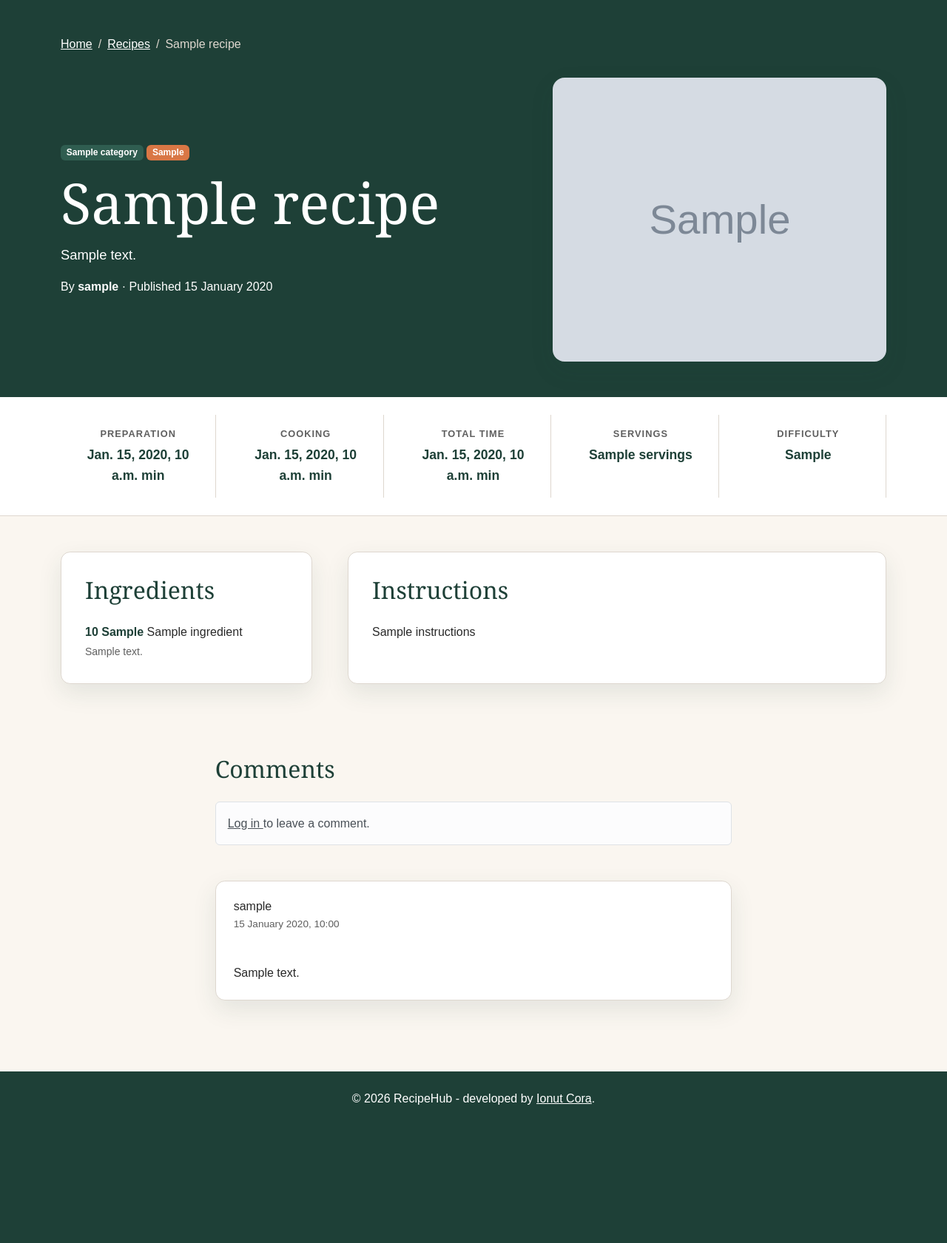
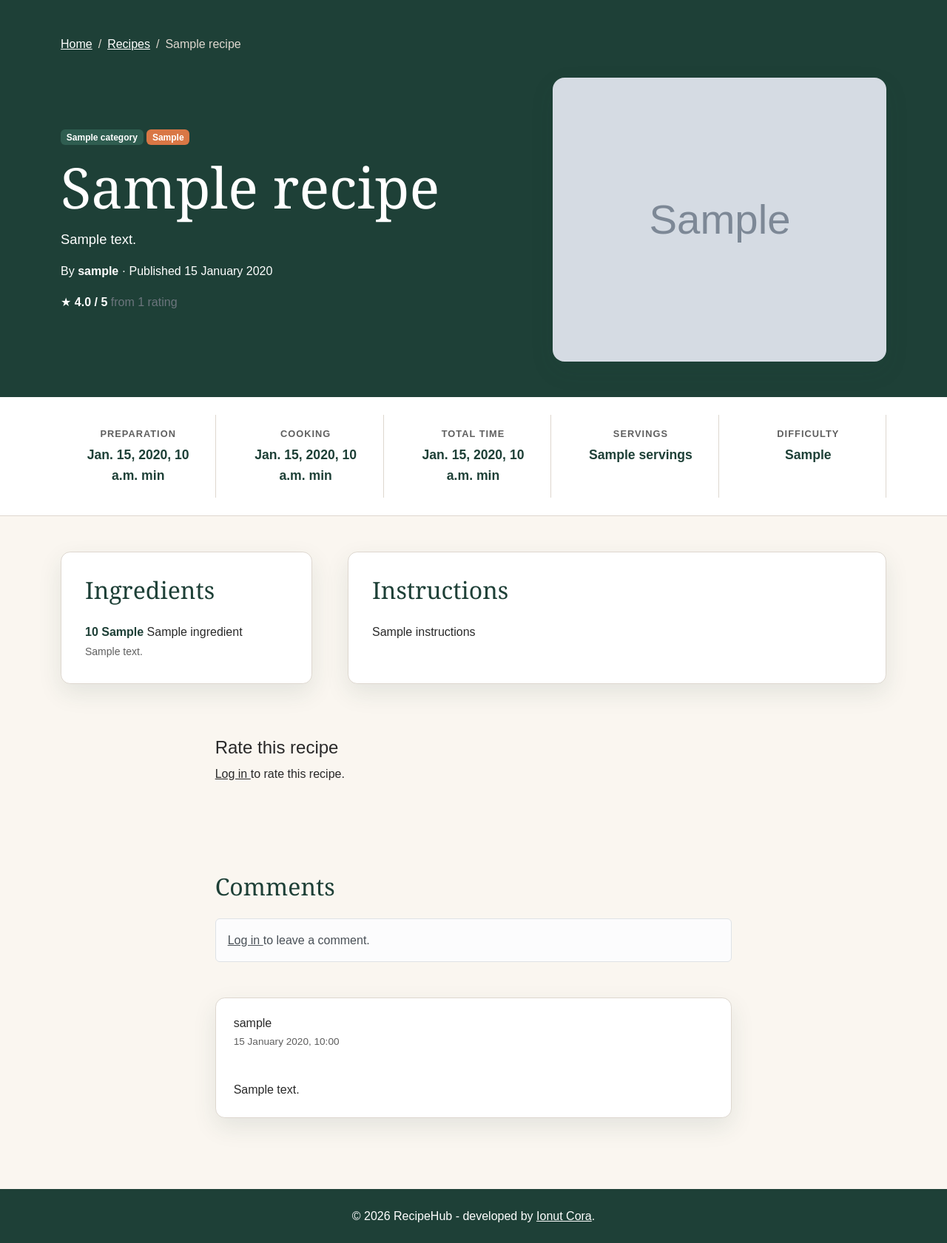
Before and after one commit to Ionut-Cora/recipehub, a Django app: template templates/recipes/recipe_detail.html in a window 1280 px wide. Shown: the part 59-1740 px from the top of the page at 74% size. Before the commit the page ends 1553 px from the top, so only its background shows below. Run offline with Django 3.2, Linux system fonts and the light colour scheme; the template is opened without the code that fills it: most values are stand-ins (such as "Sample title", 1, 10 or a date in 2020); grey boxes marked "Sample" are stand-in pictures.

Commit message:
Add recipe ratings

```diff
--- a/recipes/urls.py
+++ b/recipes/urls.py
@@ -44,6 +44,11 @@ urlpatterns = [
         name="comment_delete",
     ),
     path(
+        "recipes/<slug:slug>/rate/",
+        views.recipe_rate,
+        name="recipe_rate",
+    ),
+    path(
         "recipes/<slug:slug>/",
         views.recipe_detail,
         name="recipe_detail",
--- a/templates/recipes/recipe_detail.html
+++ b/templates/recipes/recipe_detail.html
@@ -57,6 +57,27 @@
                                 {{ recipe.created_on|date:"j F Y" }}
                             </time>
                         </p>
+
+                        <div class="recipe-rating-summary mt-3">
+                            {% if average_rating %}
+                                <span class="rating-stars" aria-hidden="true">
+                                    ★
+                                </span>
+
+                                <strong>
+                                    {{ average_rating|floatformat:1 }} / 5
+                                </strong>
+
+                                <span class="text-secondary">
+                                    from {{ recipe.ratings.count }}
+                                    rating{{ recipe.ratings.count|pluralize }}
+                                </span>
+                            {% else %}
+                                <span class="text-secondary">
+                                    No ratings yet
+                                </span>
+                            {% endif %}
+                        </div>
 
                         {% if user == recipe.author %}
                             <div class="mt-4 d-flex gap-2 flex-wrap">
@@ -226,6 +247,95 @@
                 </section>
 
                 <section
+                    class="rating-section py-4"
+                    aria-labelledby="rating-heading"
+                >
+                    <div class="container">
+                        <div class="row justify-content-center">
+                            <div class="col-12 col-lg-8">
+
+                                <div class="rating-card">
+
+                                    <h2
+                                        id="rating-heading"
+                                        class="h4"
+                                    >
+                                        Rate this recipe
+                                    </h2>
+
+                                    {% if user.is_authenticated %}
+
+                                        {% if user_rating %}
+                                            <p class="text-secondary">
+                                                Your current rating is
+                                                <strong>
+                                                    {{ user_rating.score }} / 5
+                                                </strong>.
+                                                You can change it below.
+                                            </p>
+                                        {% else %}
+                                            <p class="text-secondary">
+                                                Share your opinion by giving this recipe
+                                                a rating from 1 to 5.
+                                            </p>
+                                        {% endif %}
+
+                                        <form
+                                            method="post"
+                                            action="{% url 'recipes:recipe_rate' recipe.slug %}"
+                                        >
+                                            {% csrf_token %}
+
+                                            {% for field in rating_form %}
+                                                <div class="mb-3">
+                                                    <label
+                                                        class="form-label"
+                                                        for="{{ field.id_for_label }}"
+                                                    >
+                                                        {{ field.label }}
+                                                    </label>
+
+                                                    {{ field }}
+
+                                                    {% for error in field.errors %}
+                                                        <div class="text-danger small mt-1">
+                                                            {{ error }}
+                                                        </div>
+                                                    {% endfor %}
+                                                </div>
+                                            {% endfor %}
+
+                                            <button
+                                                class="btn recipe-button"
+                                                type="submit"
+                                            >
+                                                {% if user_rating %}
+                                                    Update rating
+                                                {% else %}
+                                                    Submit rating
+                                                {% endif %}
+                                            </button>
+                                        </form>
+
+                                    {% else %}
+
+                                        <p class="mb-0">
+                                            <a href="{% url 'account_login' %}">
+                                                Log in
+                                            </a>
+                                            to rate this recipe.
+                                        </p>
+
+                                    {% endif %}
+
+                                </div>
+
+                            </div>
+                        </div>
+                    </div>
+                </section>
+
+                <section
                     class="comments-section py-5"
                     aria-labelledby="comments-heading"
                 >
```
Also changed, not shown: recipes/admin.py (+30 -1 lines), recipes/forms.py (+25 -1 lines), recipes/models.py (+51 -0 lines), recipes/views.py (+67 -3 lines), recipes/migrations/0006_rating.py (added), 1 other file.
